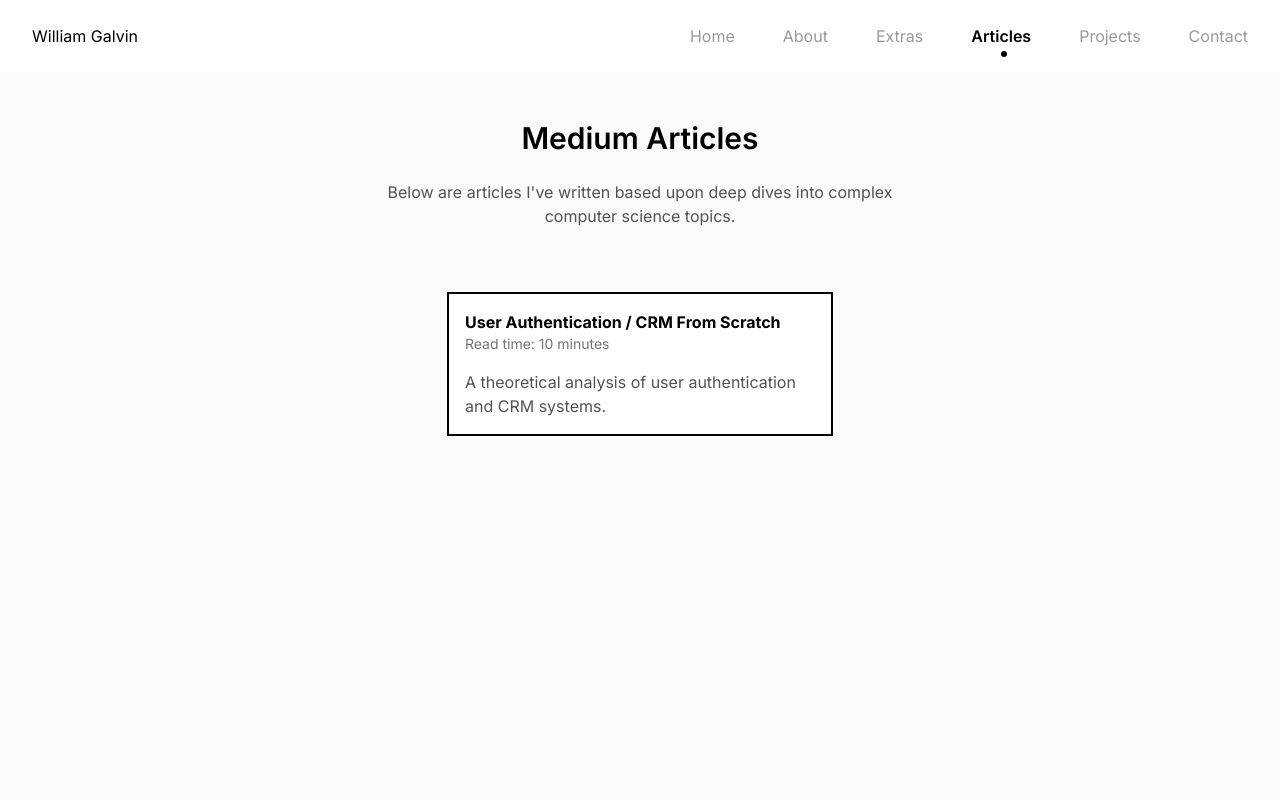
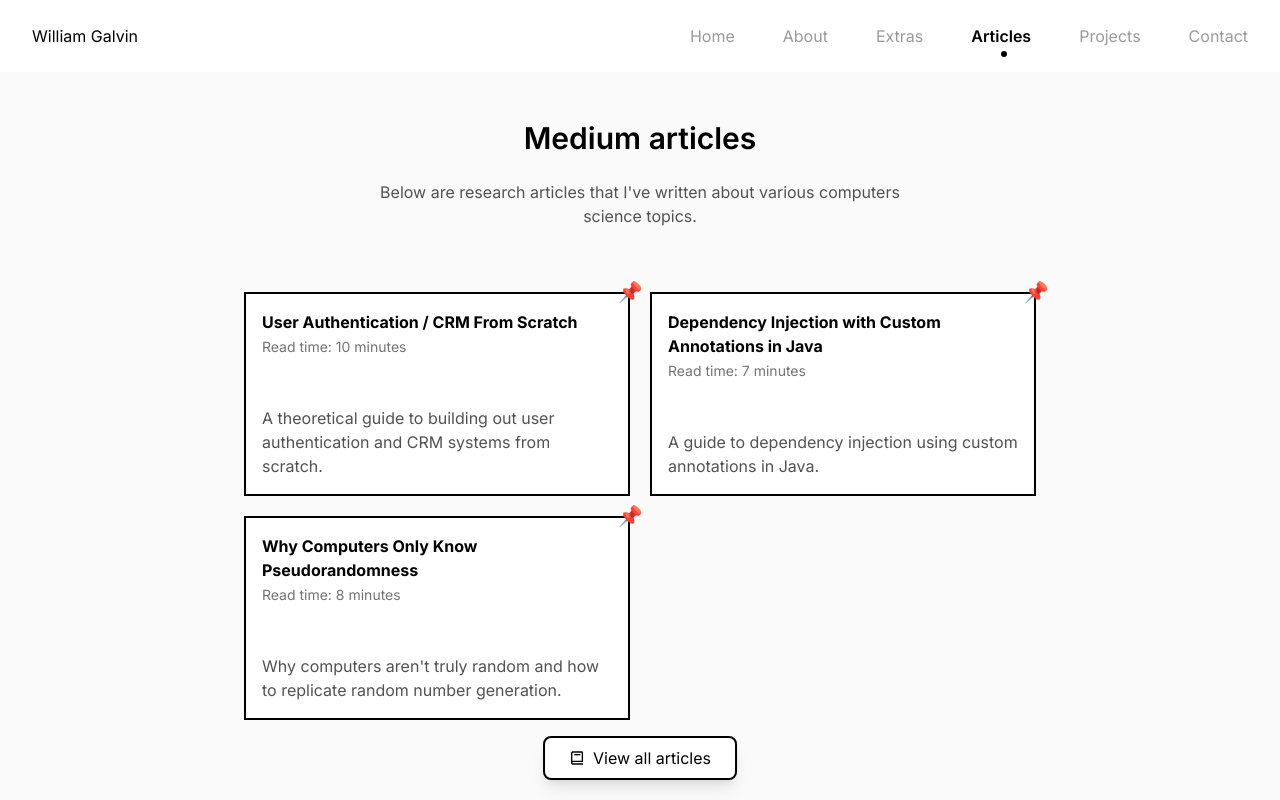
Before and after one commit to WilliammGalvin/williamgalvin.me, a Next.js app: page / in a window 1280 px wide. Both pictures are taken after a click on the button "Articles". Built offline with nearby package versions, Linux system fonts and the light colour scheme.

Commit message:
Updated articles

```diff
--- a/package.json
+++ b/package.json
@@ -13,7 +13,8 @@
     "next": "14.2.4",
     "react": "^18",
     "react-dom": "^18",
-    "react-icons": "^5.2.1"
+    "react-icons": "^5.2.1",
+    "sharp": "^0.33.5"
   },
   "devDependencies": {
     "@types/node": "^20",
--- a/public/medium_articles.json
+++ b/public/medium_articles.json
@@ -1,8 +1,20 @@
 [
   {
     "title": "User Authentication / CRM From Scratch",
-    "description": "A theoretical analysis of user authentication and CRM systems.",
+    "description": "A theoretical guide to building out user authentication and CRM systems from scratch.",
     "read_time": 10,
     "link": "https://medium.com/@williammgalvin/user-authentication-crm-from-scratch-64dd40d6d441"
+  },
+  {
+    "title": "Dependency Injection with Custom Annotations in Java",
+    "description": "A guide to dependency injection using custom annotations in Java.",
+    "read_time": 7,
+    "link": "https://medium.com/@williammgalvin/dependency-injection-with-custom-annotations-in-java-b49477be5d58"
+  },
+  {
+    "title": "Why Computers Only Know Pseudorandomness",
+    "description": "Why computers aren't truly random and how to replicate random number generation.",
+    "read_time": 8,
+    "link": "https://medium.com/@williammgalvin/why-computers-only-know-pseudorandomness-990e9fc8a0fb"
   }
 ]
--- a/src/components/sections/ArticlesSection.tsx
+++ b/src/components/sections/ArticlesSection.tsx
@@ -4,6 +4,7 @@ import { useEffect, useState } from "react";
 import SectionWrapper from "../SectionWrapper";
 import Link from "next/link";
 import { motion } from "framer-motion";
+import { BiBook } from "react-icons/bi";
 
 type Article = {
   title: string;
@@ -33,11 +34,27 @@ const ArticlesSection = () => {
   return (
     <SectionWrapper
       title={{
-        header: "Medium Articles",
+        header: "Medium articles",
         description:
-          "Below are articles I've written based upon deep dives into complex computer science topics.",
+          "Below are research articles that I've written about various computers science topics.",
       }}
     >
+      <Link
+        href="https://medium.com/@williammgalvin"
+        target="_blank"
+        className="absolute left-1/2 -translate-x-1/2 bottom-5"
+      >
+        <motion.div
+          className="inline-flex gap-x-2 items-center border-2 border-black bg-white rounded-lg px-6 py-2 shadow-lg"
+          whileHover={{
+            borderRadius: 0,
+          }}
+        >
+          <BiBook />
+          <span>View all articles</span>
+        </motion.div>
+      </Link>
+
       {articles == null || articleLoadErr ? (
         <div className="flex flex-1 justify-center items-center">
           <span className="text-neutral-400">
@@ -45,7 +62,8 @@ const ArticlesSection = () => {
           </span>
         </div>
       ) : (
-        <ul className="flex-1 mx-12 flex justify-center">
+        <div className="flex-1 flex justify-center px-12">
+          <ul className="grid grid-cols-2 gap-5">
             {articles.map((article, i) => {
               return (
                 <li key={i}>
@@ -54,6 +72,7 @@ const ArticlesSection = () => {
               );
             })}
           </ul>
+        </div>
       )}
     </SectionWrapper>
   );
@@ -65,15 +84,22 @@ const ArticleBlock = ({ article }: { article: Article }) => {
   return (
     <Link href={link} target="_blank">
       <motion.div
-        className="p-4 border-2 border-black bg-white inline-flex flex-col"
+        className="relative p-4 border-2 border-black bg-white inline-flex flex-col gap-y-12 w-full h-full justify-between"
         whileHover={{
-          borderRadius: "12px",
+          borderRadius: "12px 0 12px 12px",
         }}
       >
-        <h3 className="font-bold">{title}</h3>
+        <span className="absolute top-1 -translate-y-[70%] right-1 translate-x-3/4 text-xl">
+          📌
+        </span>
+
+        <div>
+          <h3 className="font-bold max-w-[350px]">{title}</h3>
           <span className="text-sm text-neutral-500 mb-4">
             Read time: {read_time} minutes
           </span>
+        </div>
+
         <p className="max-w-[350px] text-neutral-600">{description}</p>
       </motion.div>
     </Link>
```
Also changed, not shown: 1 other file (tests, documents, lock files or other folders). Lines whose indentation alone changed are shown as unchanged.
